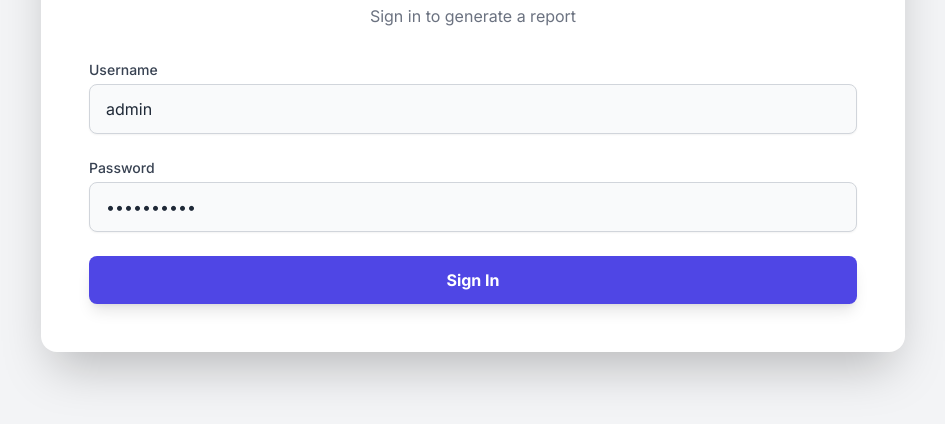
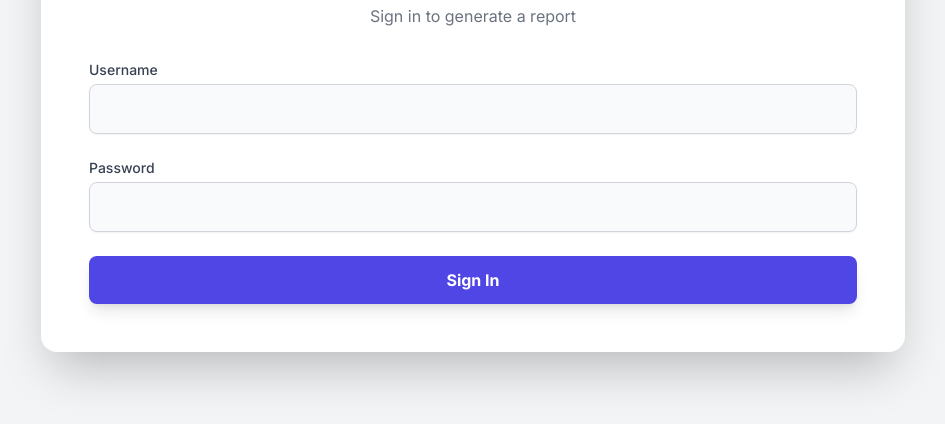
Before and after one commit to Reliablesoft12/bot-detection-portal, a plain HTML site: page index.html in a window 1280 px wide. Shown: the part 270-694 px from the top of the page, without its empty margins (167-1112 px from the left). Drawn offline with nearby package versions, Linux system fonts and the light colour scheme.

Commit message:
Update index.html

```diff
--- a/index.html
+++ b/index.html
@@ -47,11 +47,11 @@
             <form id="login-form" class="space-y-6">
                 <div>
                     <label for="username" class="block text-sm font-medium text-gray-700 dark:text-gray-300">Username</label>
-                    <input type="text" id="username" name="username" class="mt-1 block w-full px-4 py-3 bg-gray-50 dark:bg-gray-700 border border-gray-300 dark:border-gray-600 rounded-lg shadow-sm focus:outline-none focus:ring-2 focus:ring-indigo-500 focus:border-indigo-500" value="admin">
+                    <input type="text" id="username" name="username" class="mt-1 block w-full px-4 py-3 bg-gray-50 dark:bg-gray-700 border border-gray-300 dark:border-gray-600 rounded-lg shadow-sm focus:outline-none focus:ring-2 focus:ring-indigo-500 focus:border-indigo-500">
                 </div>
                 <div>
                     <label for="password" class="block text-sm font-medium text-gray-700 dark:text-gray-300">Password</label>
-                    <input type="password" id="password" name="password" class="mt-1 block w-full px-4 py-3 bg-gray-50 dark:bg-gray-700 border border-gray-300 dark:border-gray-600 rounded-lg shadow-sm focus:outline-none focus:ring-2 focus:ring-indigo-500 focus:border-indigo-500" value="SLI@654321">
+                    <input type="password" id="password" name="password" class="mt-1 block w-full px-4 py-3 bg-gray-50 dark:bg-gray-700 border border-gray-300 dark:border-gray-600 rounded-lg shadow-sm focus:outline-none focus:ring-2 focus:ring-indigo-500 focus:border-indigo-500">
                 </div>
                 <div id="login-error" class="text-red-500 text-sm hidden">Invalid username or password. Please try again.</div>
                 <button type="submit" class="w-full bg-indigo-600 hover:bg-indigo-700 text-white font-bold py-3 px-4 rounded-lg shadow-lg focus:outline-none focus:ring-2 focus:ring-offset-2 focus:ring-indigo-500 dark:focus:ring-offset-gray-800 transition-transform transform hover:scale-105">
```
